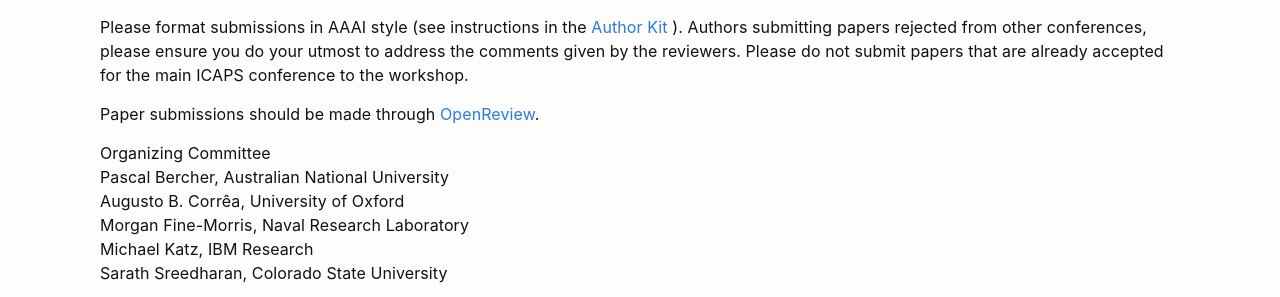
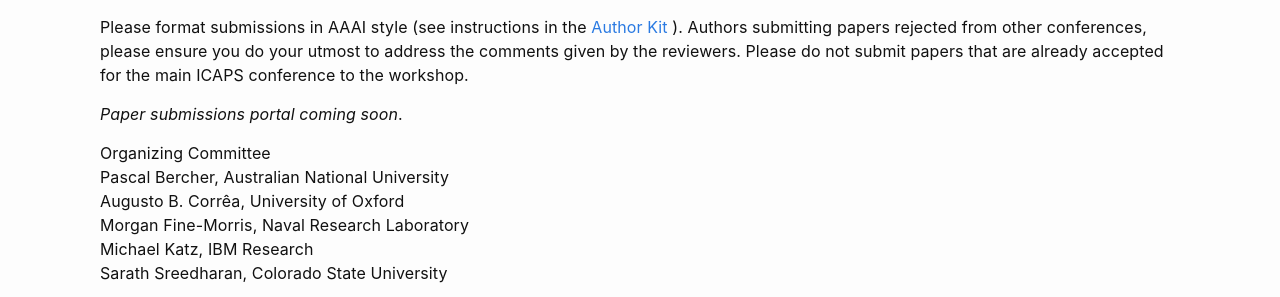
Before and after one commit to llmforplanning/llmforplanning.github.io, a Jekyll site: the page built from index.md, in a window 1280 px wide. Shown: the part 1239-1536 px from the top of the page. Built offline with Jekyll 4.4.1, drawn with Linux system fonts in a browser that asks for light colours.

Commit message:
Update index.md

```diff
--- a/index.md
+++ b/index.md
@@ -90,7 +90,7 @@ Please format submissions in AAAI style (see instructions in the [Author Kit](ht
 
 
 
-Paper submissions should be made through [OpenReview](https://openreview.net/group?id=AAAI.org/2025/Workshop/LM4Plan).
+*Paper submissions portal coming soon*.
 
 Organizing Committee
 Pascal Bercher, Australian National University
```
